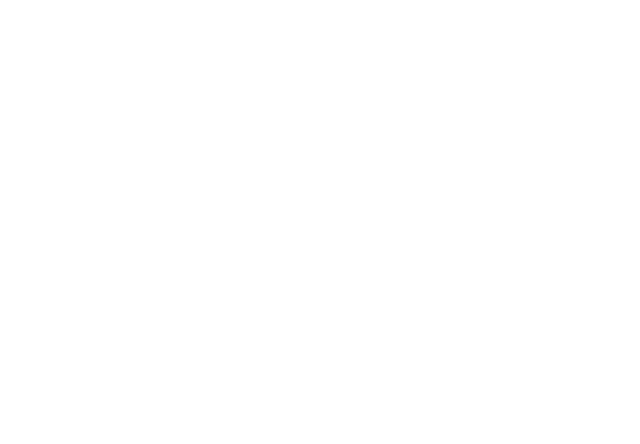
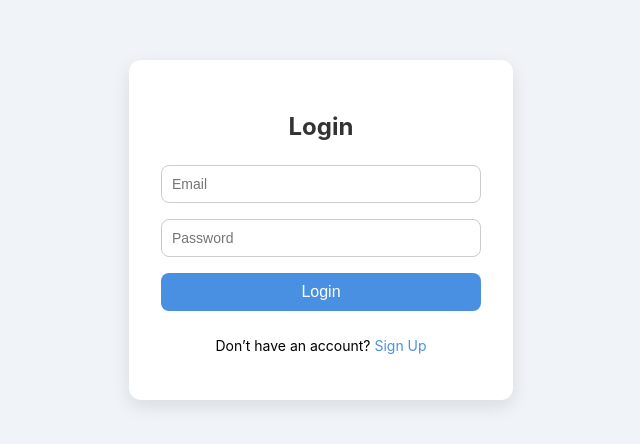
Before and after one commit to aparna-apz/handson, a React (Create React App) app in the folder frontend/: page /login in a window 1280 px wide. Before the commit this address had no page. Shown: the part 170-614 px from the top of the page, without its empty margins (319-959 px from the left). Built offline with nearby package versions, Linux system fonts and the light colour scheme.

Commit message:
Created login page

```diff
--- a/frontend/src/App.js
+++ b/frontend/src/App.js
@@ -1,6 +1,7 @@
 import React from 'react';
 import { BrowserRouter as Router, Routes, Route } from 'react-router-dom';
 import Signup from './Components/Signup';
+import Login from './Components/Login';
 
 
 function App() {
@@ -9,6 +10,8 @@
       <Routes>
 
         <Route path="/signup" element={<Signup />} />
+        <Route path="/login" element={<Login />} />
+
 
       </Routes>
     </Router>
--- /dev/null
+++ b/frontend/src/Components/Login.jsx
@@ -0,0 +1,136 @@
+import React, { useState } from 'react';
+import axios from 'axios';
+import { useNavigate, useLocation } from 'react-router-dom';
+
+const Login = () => {
+  const [email, setEmail] = useState('');
+  const [password, setPassword] = useState('');
+  const [msg, setMsg] = useState('');
+  const [error, setError] = useState('');
+
+  const navigate = useNavigate();
+  const location = useLocation();
+
+  // Show message if redirected from Signup
+  React.useEffect(() => {
+    if (location.state?.msg) {
+      setMsg(location.state.msg);
+    }
+  }, [location.state]);
+
+  const handleLogin = async (e) => {
+    e.preventDefault();
+
+    if (!email || !password) {
+      setError('Both fields are required');
+      return;
+    }
+
+    try {
+      // const res = await axios.post('', { email, password });
+
+      setMsg('🎉 Logged in successfully!');
+      setError('');
+      navigate('/dashboard'); // or any protected page
+    } catch (err) {
+      console.error(err);
+      setError(err.response?.data?.message || 'Invalid email or password');
+      setMsg('');
+    }
+  };
+
+  return (
+    <div style={styles.container}>
+      <div style={styles.card}>
+        <h2 style={styles.title}>Login</h2>
+        {msg && <p style={styles.success}>{msg}</p>}
+        {error && <p style={styles.error}>{error}</p>}
+        <form onSubmit={handleLogin} style={styles.form}>
+          <input
+            type="email"
+            placeholder="Email"
+            value={email}
+            onChange={(e) => setEmail(e.target.value)}
+            style={styles.input}
+          />
+          <input
+            type="password"
+            placeholder="Password"
+            value={password}
+            onChange={(e) => setPassword(e.target.value)}
+            style={styles.input}
+          />
+          <button type="submit" style={styles.button}>Login</button>
+          <p style={styles.loginText}>
+            Don’t have an account?{' '}
+            <a href="/" style={styles.loginLink}>Sign Up</a>
+          </p>
+        </form>
+      </div>
+    </div>
+  );
+};
+
+const styles = {
+  container: {
+    display: 'flex',
+    height: '100vh',
+    justifyContent: 'center',
+    alignItems: 'center',
+    background: '#f0f4f8',
+  },
+  card: {
+    background: '#fff',
+    padding: '2rem',
+    borderRadius: '12px',
+    boxShadow: '0 6px 18px rgba(0,0,0,0.1)',
+    width: '320px',
+  },
+  title: {
+    textAlign: 'center',
+    marginBottom: '1.5rem',
+    color: '#333',
+  },
+  form: {
+    display: 'flex',
+    flexDirection: 'column',
+    gap: '1rem',
+  },
+  input: {
+    padding: '10px',
+    borderRadius: '8px',
+    border: '1px solid #ccc',
+    fontSize: '14px',
+  },
+  button: {
+    padding: '10px',
+    borderRadius: '8px',
+    border: 'none',
+    backgroundColor: '#4a90e2',
+    color: 'white',
+    fontSize: '16px',
+    cursor: 'pointer',
+    transition: 'background 0.3s',
+  },
+  success: {
+    color: 'green',
+    textAlign: 'center',
+    marginBottom: '10px',
+  },
+  error: {
+    color: 'red',
+    textAlign: 'center',
+    marginBottom: '10px',
+  },
+  loginText: {
+    textAlign: 'center',
+    fontSize: '14px',
+    marginTop: '10px',
+  },
+  loginLink: {
+    color: '#4a90e2',
+    textDecoration: 'none',
+  },
+};
+
+export default Login;
```
Also changed, not shown: 1 other file (tests, documents, lock files or other folders).
